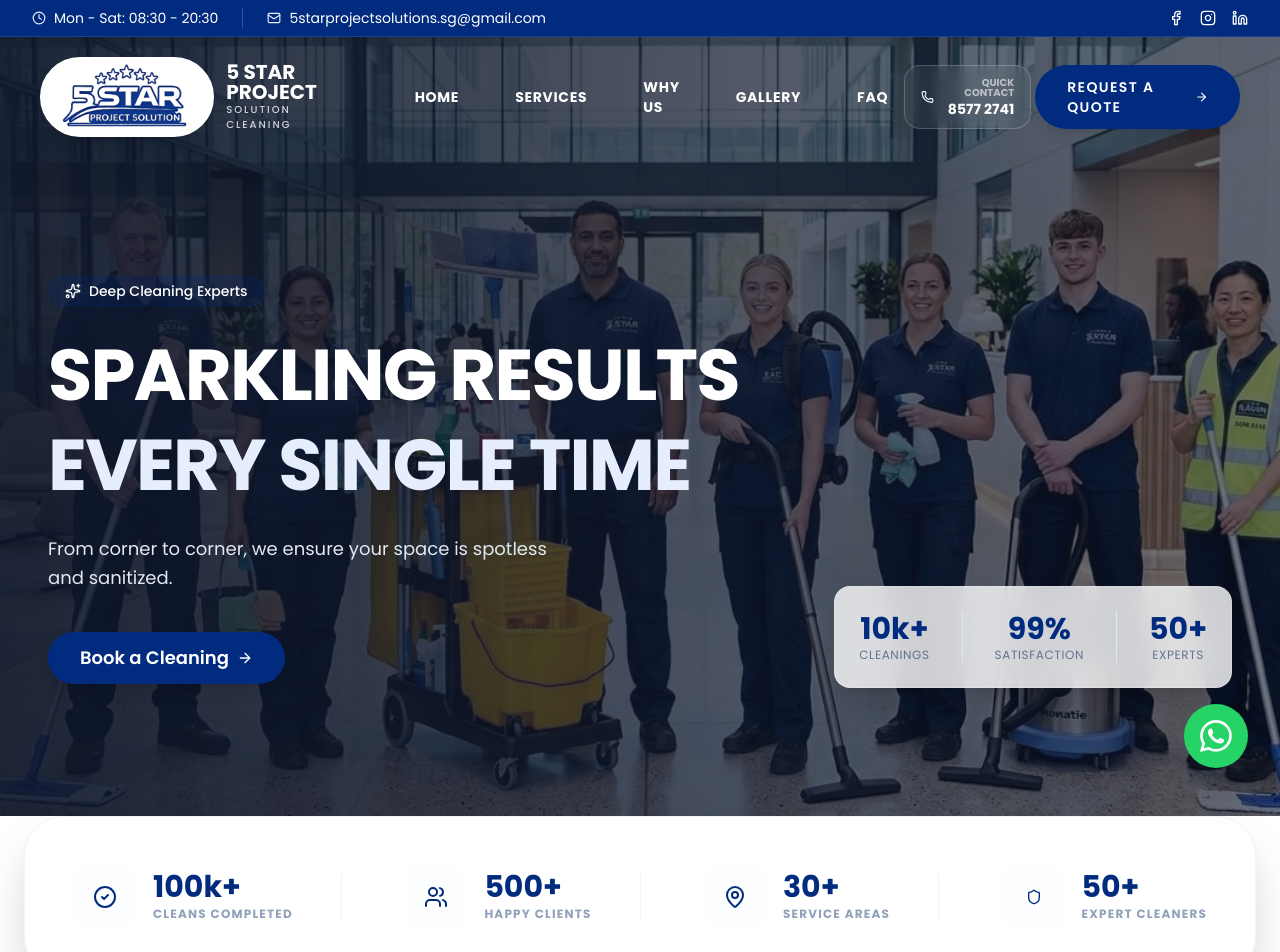
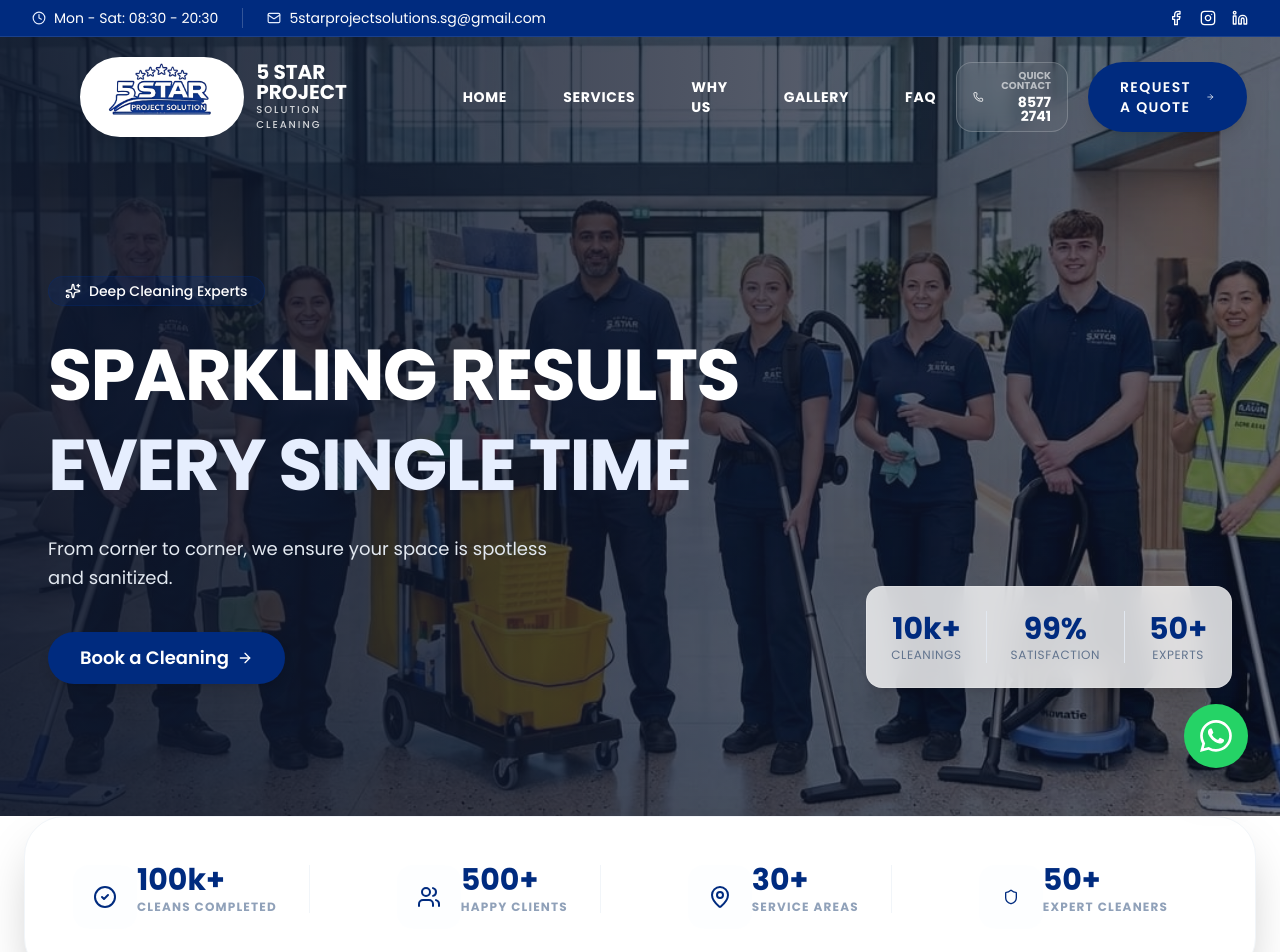
Before and after one commit to evoulth/5-star-project-solution, a React (Vite) app: page / in a window 1280 px wide. Shown: the top 952 px of the page. Built offline with nearby package versions, Linux system fonts and the light colour scheme.

Commit message:
Update App.tsx

```diff
--- a/src/App.tsx
+++ b/src/App.tsx
@@ -1,3 +1,4 @@
+
 import React, { useState, useEffect } from 'react';
 import {
   Phone,
@@ -181,9 +182,9 @@ const Stats = () => {
 
   return (
     <section className="relative z-20 -mt-16 max-w-7xl mx-auto px-4 md:px-6">
-      <div className="bg-white rounded-3xl md:rounded-[40px] shadow-2xl border border-slate-100 p-6 md:p-12 flex flex-wrap justify-center xl:justify-between items-center gap-8 md:gap-12">
+      <div className="bg-white rounded-3xl md:rounded-[40px] shadow-2xl border border-slate-100 p-6 md:p-12 grid grid-cols-2 xl:flex :justify-between items-center gap-6 md:gap-12 place-items-center">
         {stats.map((stat, i) => (
-          <div key={i} className="flex items-center gap-4 group">
+          <div key={i} className="flex item-center mr-auto">
             <div className="w-16 h-16 rounded-2xl bg-brand-blue-light/10 flex items-center justify-center text-brand-blue group-hover:bg-brand-blue group-hover:text-white transition-all duration-300">
               {stat.icon}
             </div>
@@ -234,7 +235,7 @@ const Navbar = () => {
   const navLinks = [
     { name: 'Home', href: '#' },
     { name: 'Services', href: '#services' },
-    { name: 'Why Us', href: '#why-us' },
+    { name: 'Why Us', href: '#why us' },
     { name: 'Gallery', href: '#gallery' },
     { name: 'FAQ', href: '#faq' }
   ];
@@ -252,15 +253,22 @@ const Navbar = () => {
           </motion.div>
         )}
       </AnimatePresence>
-      <nav className={`w-full transition-all duration-300  ${isScrolled ? 'bg-white/95 backdrop-blur-md py-3 shadow-lg' : 'bg-transparent py-5'}`}>
-        <div className="max-w-7xl mx-auto px-5 md:px-10 flex justify-between items-center">
+      <nav className={`w-full justify-center transition-all duration-300  ${isScrolled ? ' bg-white/95 backdrop-blur-md py-3 shadow-lg' : 'bg-transparent py-5'}`}>
+        <div className="max-w-7xl mx-15 px-5 md:px- flex justify-between items-center">
           <div className="flex items-center gap-4 md:gap-8">
             <a href="#" className="group flex items-center gap-3">
-              <div className={`relative overflow-hidden transition-all duration-500 rounded-full border-2 ${isScrolled ? 'border-brand-blue shadow-md' : 'border-white'} bg-white px-5 md:px-8 py-0 flex items justify-center shadow-lg group-hover:shadow-xl h-12 md:h-20 w-32 md:w-52`}>
+              <div className={`relative overflow-hidden transition-all duration-500 rounded-full border-2 ${isScrolled ? 'border-brand-blue shadow-md' : 'border-white'} bg-white px-5 md:px- py-0 flex items justify-center  group-hover:shadow-xl h-12 md:h-20 w-32 md:w-50`}>
+                {/* Desktop Logo */}
 <img
   src="/assets/logo.png"
   alt="5 Star Project Solution"
-                  className={`transition-all duration-300 object-contain scale-[2.0] ${isScrolled ? 'h-20 md:h-25' : 'h-17 md:h-23'}`}
+  className="hidden md:block transition-all duration-300 object-contain scale-[2.0] w-full h-full"
+/>
+{/* Mobile Logo */}
+<img
+  src="/assets/logo.png"
+  alt="5 Star Project Solution"
+  className="block md:hidden transition-all duration-300 object-contain w-20 h-15 scale-[2.0]"
 />
               </div>
               <div className={`hidden lg:block transition-colors duration-300 ${isScrolled ? 'text-brand-blue' : 'text-white'}`}>
@@ -269,12 +277,12 @@ const Navbar = () => {
               </div>
             </a>
 
-            <div className="hidden md:flex items-center gap-7 lg:gap-10 ml-4">
+            <div className="hidden md:flex items-center gap-7 lg:gap-10 ml-8">
               {navLinks.map((link) => (
                 <a
                   key={link.name}
                   href={link.href}
-                  className={`text-sm font-bold uppercase tracking-wider transition-colors hover:text-brand-blue-light gap-5 ml-4 ${isScrolled ? 'text-slate-700' : 'text-white'}`}
+                  className={`text-sm flex font-bold uppercase tracking-wider transition-colors hover:text-brand-blue gap-5 ml-4 ${isScrolled ? 'text-slate-700' : 'text-white'}`}
                 >
                   {link.name}
                 </a>
@@ -282,18 +290,14 @@ const Navbar = () => {
             </div>
           </div>
 
-          <div className="flex items-right gap-1 ml-4">
-            <div className={`hidden sm:flex items-center gap-3 p-2 px-4 rounded-2xl border transition-all duration-300 ${isScrolled ? 'border-brand-blue text-brand-blue' : 'border-white/20 text-white bg-white/5 backdrop-blur-sm'}`}>
+          <div className="flex items-right gap-5 ml-5">
+          <a href="tel:+6585772741" className={`hidden sm:flex items-center gap-3 p-2 px-4 rounded-2xl border transition-all duration-300 cursor-pointer ${isScrolled ? 'border-brand-blue text-brand-blue' : 'border-white/20 text-white bg-white/5 backdrop-blur-sm'}`}>
   <Phone className="w-4 h-4" />
   <div className="text-right">
-<a href="tel:+919876543210" class="quick-contact-btn">
-   <div className="text-[10px] uppercase font-bold opacity-60 leading-none mb-1 ">Quick Contact</div>
+    <div className="text-[10px] uppercase font-bold opacity-60 leading-none mb-1">Quick Contact</div>
     <div className="text-sm font-black leading-none">8577 2741</div>
+  </div>
 </a>
-
-
-              </div>
-            </div>
 
             <a href="#booking" className={`hidden lg:flex btn-${isScrolled ? 'primary' : 'secondary'} py-3 px-6 text-sm uppercase tracking-widest font-black gap-2 items-center group`}>
               Request a Quote <ArrowRight className="w-4 h-4 transition-transform group-hover:translate-x-1" />
@@ -425,18 +429,18 @@ const Hero = () => {
           initial={{ opacity: 0, y: 50 }}
           animate={{ opacity: 1, y: 0 }}
           transition={{ delay: 0.5 }}
-          className="glass-card p-6 rounded-2xl flex gap-8"
+          className="glass-card p-6 rounded-2xl flex flex-wrap gap-6"
         >
           <div className="text-center">
             <div className="text-3xl font-bold text-brand-blue">10k+</div>
             <div className="text-xs text-slate-500 uppercase tracking-wider">Cleanings</div>
           </div>
-          <div className="w-px bg-slate-200"></div>
+          <div className="hidden sm:block w-px bg-slate-200"></div>
           <div className="text-center">
             <div className="text-3xl font-bold text-brand-blue">99%</div>
             <div className="text-xs text-slate-500 uppercase tracking-wider">Satisfaction</div>
           </div>
-          <div className="w-px bg-slate-200"></div>
+          <div className="hidden sm:block w-px bg-slate-200"></div>
           <div className="text-center">
             <div className="text-3xl font-bold text-brand-blue">50+</div>
             <div className="text-xs text-slate-500 uppercase tracking-wider">Experts</div>
@@ -546,7 +550,12 @@ const Expectations = () => {
               ))}
             </div>
           </div>
+          <div className="relative">
+            <div className="relative z-10 rounded-[60px] overflow-hidden shadow-2xl">
 
+            </div>
+
+          </div>
         </div>
       </div>
     </section>
@@ -920,9 +929,20 @@ const Footer = () => {
         <div className="grid grid-cols-1 md:grid-cols-2 lg:grid-cols-4 gap-12 mb-20">
           <div className="space-y-6">
             <div className="flex items-center">
-              <a href="#" className="group flex items-center gap-3">
-                <div className="relative overflow-hidden rounded-full border-2  bg-white px-5 md:px-8 py-0 flex items-center justify-center shadow-lg group-hover:shadow-xl h-12 md:h-20 w-32 md:w-52">
-                  <img src="/assets/logo.png" alt="5 Star Project Solution" className="h-19 w-auto object-contain scale-[2.3]" />
+              <a href="#" className=" flex items-center gap-3">
+              <div className={`relative overflow-hidden transition-all duration-500 rounded-full border-2  'border-brand-blue shadow-md' : 'border-white'} bg-white px-5 md:px-8 py-0 flex items justify-center shadow-lg group-hover:shadow-xlh-20 md:h-20 w-48 md:w-52`}>
+                {/* Desktop Logo */}
+<img
+  src="/assets/logo.png"
+  alt="5 Star Project Solution"
+  className="hidden md:block transition-all duration-300 object-contain scale-[2.0] w-full h-full"
+/>
+{/* Mobile Logo */}
+<img
+  src="/assets/logo.png"
+  alt="5 Star Project Solution"
+  className="block md:hidden transition-all duration-300 object-contain w-40  h-15 scale-[2.0]"
+/>
               </div>
                 <div className="text-white">
                   <div className="text-xl font-bold leading-none">5 STAR PROJECT</div>
```
Lines whose indentation alone changed are shown as unchanged.
